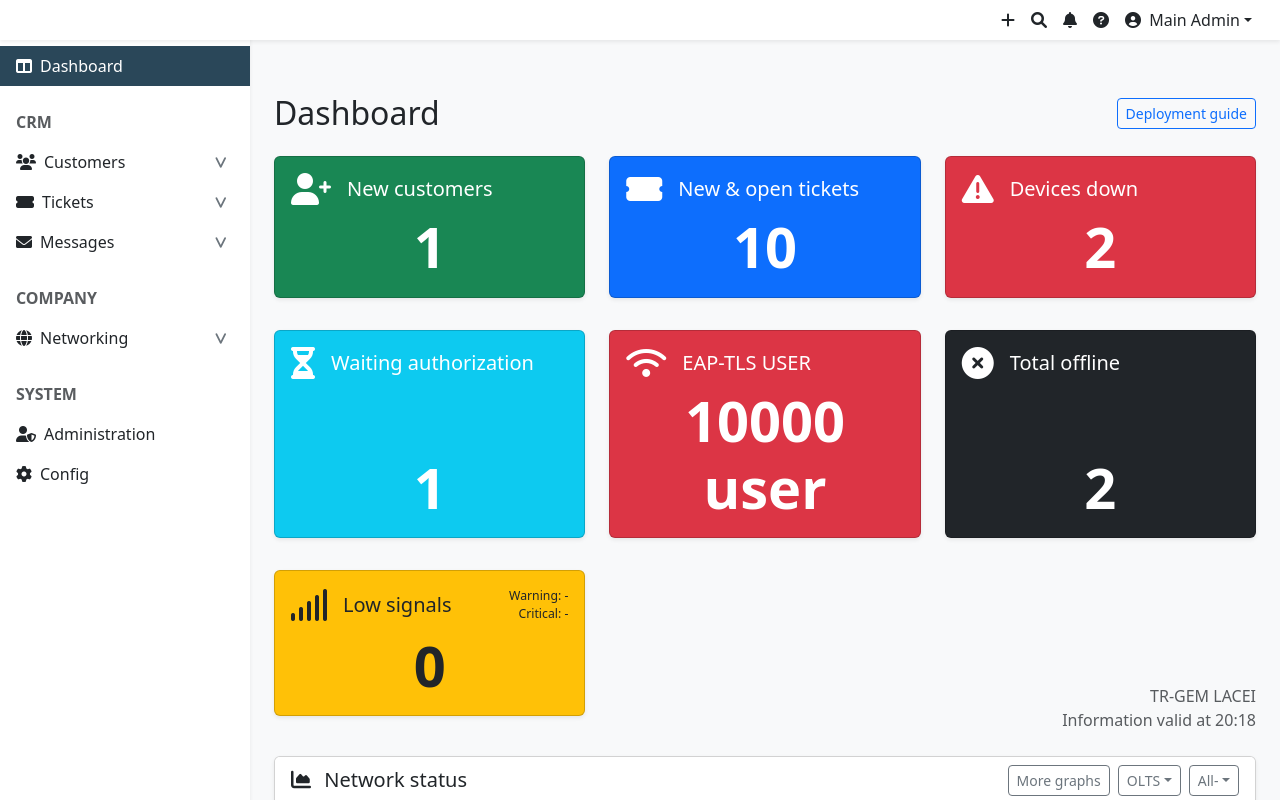
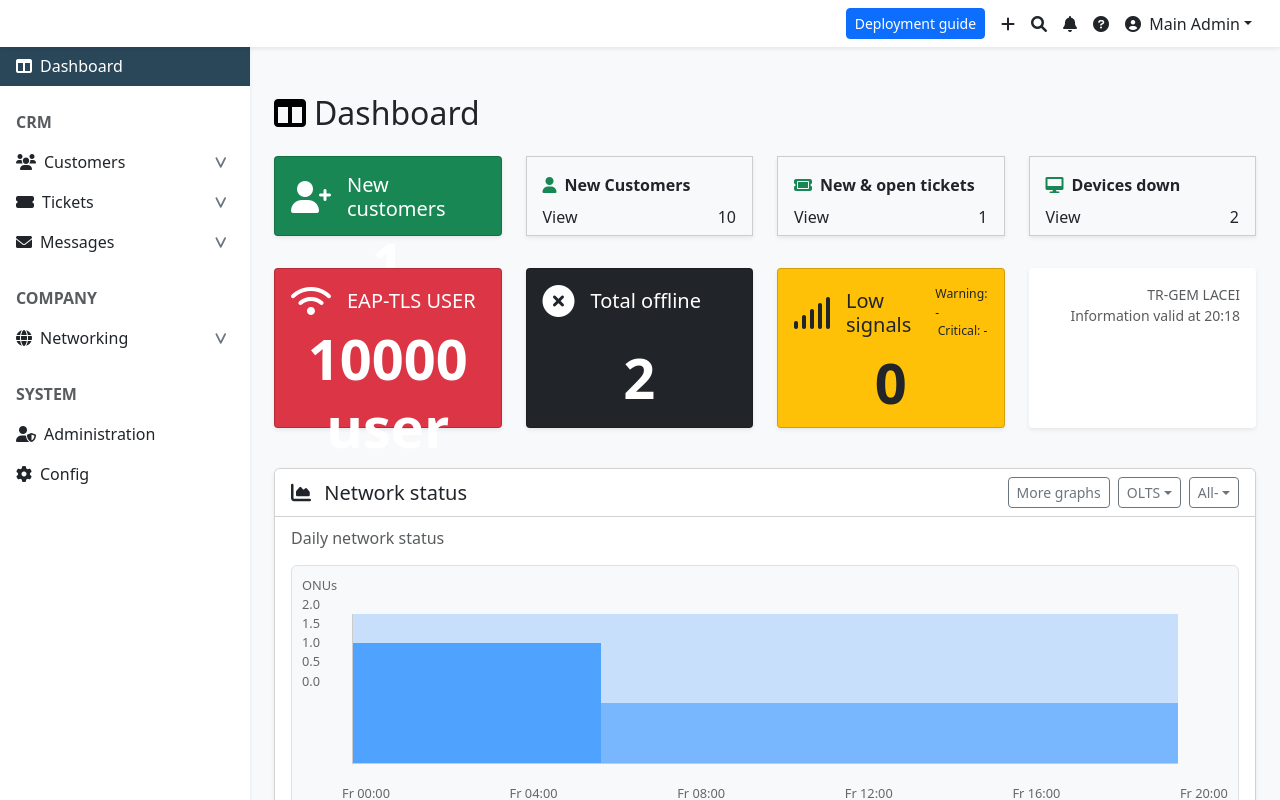
Before and after one commit to MayHua59/isp-admin-panel-bootstrap, a React (Vite) app: page / in a window 1280 px wide. Shown: the top 800 px of the page. Built offline with nearby package versions, Linux system fonts and the light colour scheme.

Commit message:
Implemented Main Content in dashboard

```diff
--- a/src/App.jsx
+++ b/src/App.jsx
@@ -99,9 +99,52 @@ function App() {
   }, []); // Empty dependency array means this runs once on mount
 
   // Card component for statistics
-  const StatCard = ({ title, value, iconClass, bgColor, textColor, details, size = 'col-md-3' }) => (
+  // const StatCard = ({ title, value, iconClass, bgColor, textColor, details, size = 'col-md-3' }) => (
+  //   <div className={`${size} mb-3`}>
+  //     <div className={`card shadow-sm h-100 ${bgColor} ${textColor}`}>
+  //       <div className="card-body d-flex flex-column justify-content-between">
+  //         <div className="d-flex align-items-center mb-2">
+  //           {iconClass && <i className={`${iconClass} fa-2x me-3`}></i>}
+  //           <h5 className="card-title mb-0 flex-grow-1">{title}</h5>
+  //           {details && <small className="text-opacity-75">{details}</small>}
+  //         </div>
+  //         <p className="card-text display-4 fw-bold text-center">{value}</p>
+  //       </div>
+  //     </div>
+  //   </div>
+  // );
+  const FirstRowStatCard = ({
+  iconClass,
+  mainText,
+  leftText,
+  rightText,
+  bgColor = "bg-white",
+  textColor = "text-dark",
+  cardStyle = {},
+  iconColor = "#007bff"
+}) => (
+  <div className="col-md-3 mb-3">
+    <div className={`card shadow-sm rounded-0 ${bgColor} ${textColor}`} style={cardStyle}>
+      <div className="card-body p-3">
+        {/* First row: icon + main text */}
+        <div className="d-flex align-items-center mb-2">
+          {iconClass && (
+            <i className={`${iconClass} me-2`} style={{ fontSize: "1rem", color: iconColor }}></i>
+          )}
+          <span className="fw-bold">{mainText}</span>
+        </div>
+        {/* Second row: left and right text */}
+        <div className="d-flex justify-content-between">
+          <span>{leftText}</span>
+          <span>{rightText}</span>
+        </div>
+      </div>
+    </div>
+  </div>
+);
+  const StatCard = ({ title, value, iconClass, bgColor, textColor, details, size = 'col-md-3', cardStyle }) => (
   <div className={`${size} mb-3`}>
-      <div className={`card shadow-sm h-100 ${bgColor} ${textColor}`}>
+    <div className={`card shadow-sm rounded-1 ${bgColor} ${textColor}`} style={cardStyle}>
       <div className="card-body d-flex flex-column justify-content-between">
         <div className="d-flex align-items-center mb-2">
           {iconClass && <i className={`${iconClass} fa-2x me-3`}></i>}
@@ -773,6 +816,7 @@ useEffect(() => {
           <div className="container-fluid">
             <a className="navbar-brand d-md-none" href="#">Dashboard</a> {/* Show brand on small screens */}
             <div className="d-flex align-items-center ms-auto">
+              <button className="btn btn-primary btn-sm me-3">Deployment guide</button>
               <a href="#" className="nav-link text-dark me-3"><i className="fas fa-plus"></i></a>
               <a href="#" className="nav-link text-dark me-3"><i className="fas fa-search"></i></a>
               <a href="#" className="nav-link text-dark me-3"><i className="fas fa-bell"></i></a>
@@ -820,12 +864,14 @@ useEffect(() => {
 
         {/* Dashboard Header */}
         <div className="d-flex justify-content-between align-items-center mb-4">
-          <h2 className="mb-0">Dashboard</h2>
-          {/* Placeholder for "Deployment guide" button */}
-          <button className="btn btn-outline-primary btn-sm">Deployment guide</button>
+          <h2 className="mb-0"> <i className="fa-solid fa-table-columns me-2" style={{ color: "#000" }}></i>Dashboard</h2>
+
+
         </div>
 
         {/* Statistics Cards Row 1 */}
+
+
 <div className="row">
   <StatCard
     title="New customers"
@@ -833,43 +879,61 @@ useEffect(() => {
     iconClass="fas fa-user-plus"
     bgColor="bg-success"
     textColor="text-white"
-            size="col-md-4"
+    size="col-md-3"
+    cardStyle={{ height: "80px" }} // Half height
   />
-          <StatCard
-            title="New & open tickets"
+  {/* <StatCard
+    title="New Customer"
     value={newOpenTickets}
     iconClass="fas fa-ticket-alt"
     bgColor="bg-primary"
     textColor="text-white"
-            size="col-md-4"
+    size="col-md-3"
+    cardStyle={{ height: "80px" }}
+  /> */}
+    <FirstRowStatCard
+    iconClass="fas fa-user"
+    mainText="New Customers"
+    leftText="View"
+    rightText="10"
+    bgColor="bg-light"
+    textColor="text-dark"
+    cardStyle={{ height: "80px" }}
+    iconColor="#198754"
   />
-          <StatCard
-            title="Devices down"
-            value={devicesDown}
-            iconClass="fas fa-exclamation-triangle"
-            bgColor="bg-danger"
-            textColor="text-white"
-            size="col-md-4"
+   <FirstRowStatCard
+    iconClass="fa-solid fa-ticket"
+    mainText="New & open tickets"
+    leftText="View"
+    rightText="1"
+    bgColor="bg-light"
+    textColor="text-dark"
+    cardStyle={{ height: "80px" }}
+    iconColor="#198754"
+  />
+  <FirstRowStatCard
+    iconClass="fa-solid fa-desktop"
+    mainText="Devices down"
+    leftText="View"
+    rightText="2"
+    bgColor="bg-light"
+    textColor="text-dark"
+    cardStyle={{ height: "80px" }}
+    iconColor="#198754"
   />
 </div>
 
+
         {/* Statistics Cards Row 2 */}
 <div className="row mt-3">
-          <StatCard
-            title="Waiting authorization"
-            value={waitingAuthorization}
-            iconClass="fas fa-hourglass-half"
-            bgColor="bg-info"
-            textColor="text-white"
-            size="col-md-4"
-          />
   <StatCard
     title="EAP-TLS USER"
     value={`${eapTlsUsers} user`}
     iconClass="fas fa-wifi"
     bgColor="bg-danger"
     textColor="text-white"
-            size="col-md-4"
+    size="col-md-3"
+    cardStyle={{ height: "160px" }} // Full height
   />
   <StatCard
     title="Total offline"
@@ -877,19 +941,17 @@ useEffect(() => {
     iconClass="fas fa-times-circle"
     bgColor="bg-dark"
     textColor="text-white"
-            size="col-md-4"
+    size="col-md-3"
+    cardStyle={{ height: "160px" }}
   />
-        </div>
-
-        {/* Statistics Cards Row 3 (Low Signals) */}
-        <div className="row mt-3">
   <StatCard
     title="Low signals"
     value={lowSignals}
     iconClass="fas fa-signal"
     bgColor="bg-warning"
     textColor="text-dark"
-            size="col-md-4"
+    size="col-md-3"
+    cardStyle={{ height: "160px" }}
     details={
       <div className="d-flex flex-column align-items-end text-dark">
         <small>Warning: -</small>
@@ -897,11 +959,18 @@ useEffect(() => {
       </div>
     }
   />
-          {/* Placeholder for "TR-GEM LACEI" and "Information valid at 20:18" */}
-          <div className="col-md-8 d-flex flex-column justify-content-end align-items-end">
+  <StatCard
+    title=""
+    value=""
+    size="col-md-3"
+    cardStyle={{ height: "160px", background: "primary", boxShadow: "none", border: "none" }}
+    details={
+      <div className="d-flex flex-column justify-content-end align-items-end h-100">
         <p className="text-muted mb-0">TR-GEM LACEI</p>
         <p className="text-muted mb-0">Information valid at 20:18</p>
       </div>
+    }
+  />
 </div>
 
         {/* Network Status Section */}
```
Lines whose indentation alone changed are shown as unchanged.
